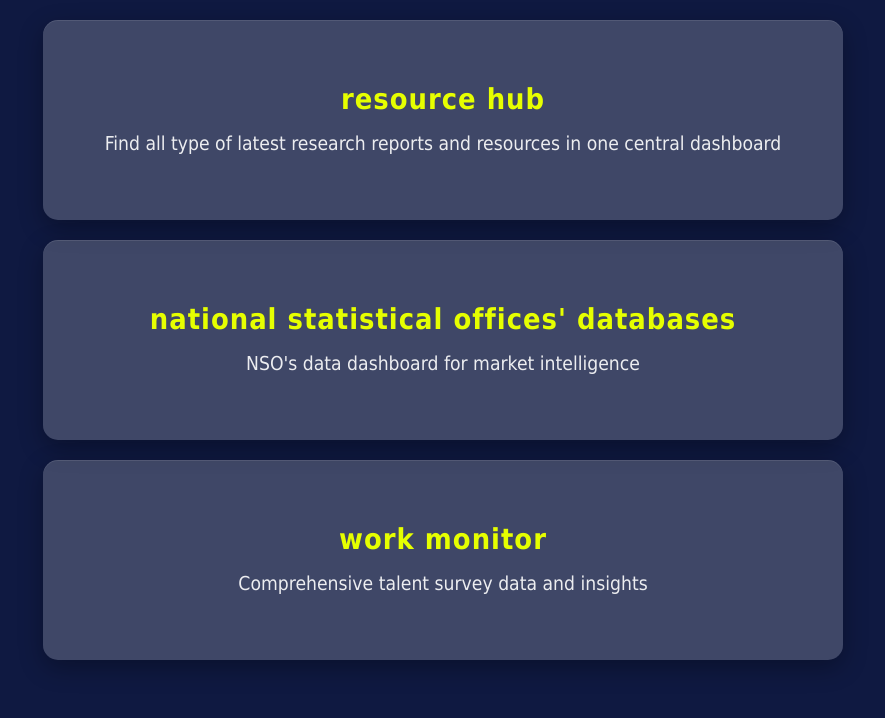
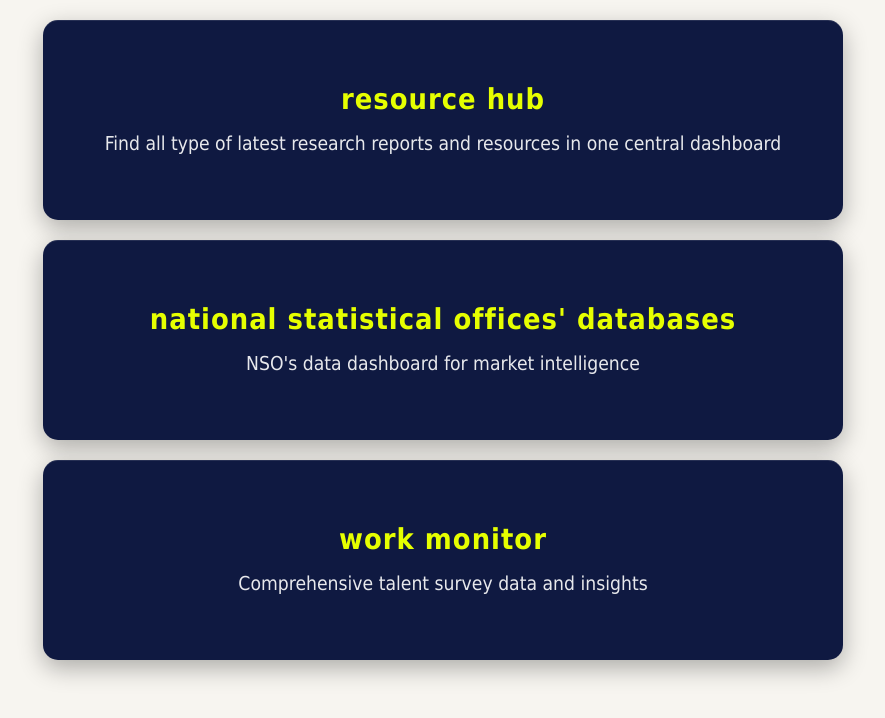
Before and after one commit to Vinod-Naik191/looker-card-filp, a plain HTML site: page index.html in a window 1280 px wide. Shown: the whole page, without its empty margins (197-1082 px from the left). Drawn offline with Linux system fonts and the light colour scheme.

Commit message:
index.html

```diff
--- a/index.html
+++ b/index.html
@@ -8,7 +8,7 @@
             font-family: Tahoma, Geneva, Verdana, sans-serif;
             margin: 0;
             padding: 20px;
-            background: #0f1941;
+            background: #f7f5f0;
             color: white;
         }
         .container {
@@ -50,7 +50,7 @@
             padding: 20px;
             box-sizing: border-box;
             box-shadow: 0 8px 25px rgba(0,0,0,0.3);
-            background: #ffffff33;
+            background: #0f1941;
         }
         .card-back {
             transform: rotateY(180deg);
```
